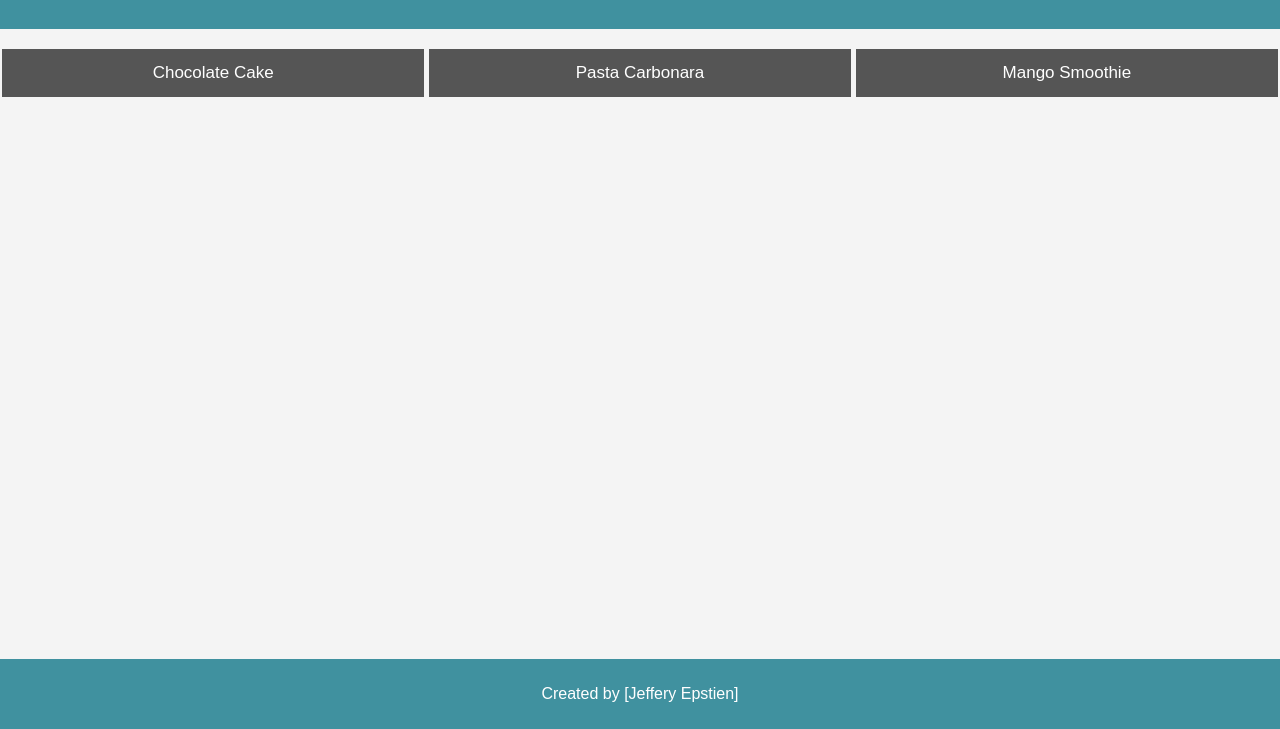
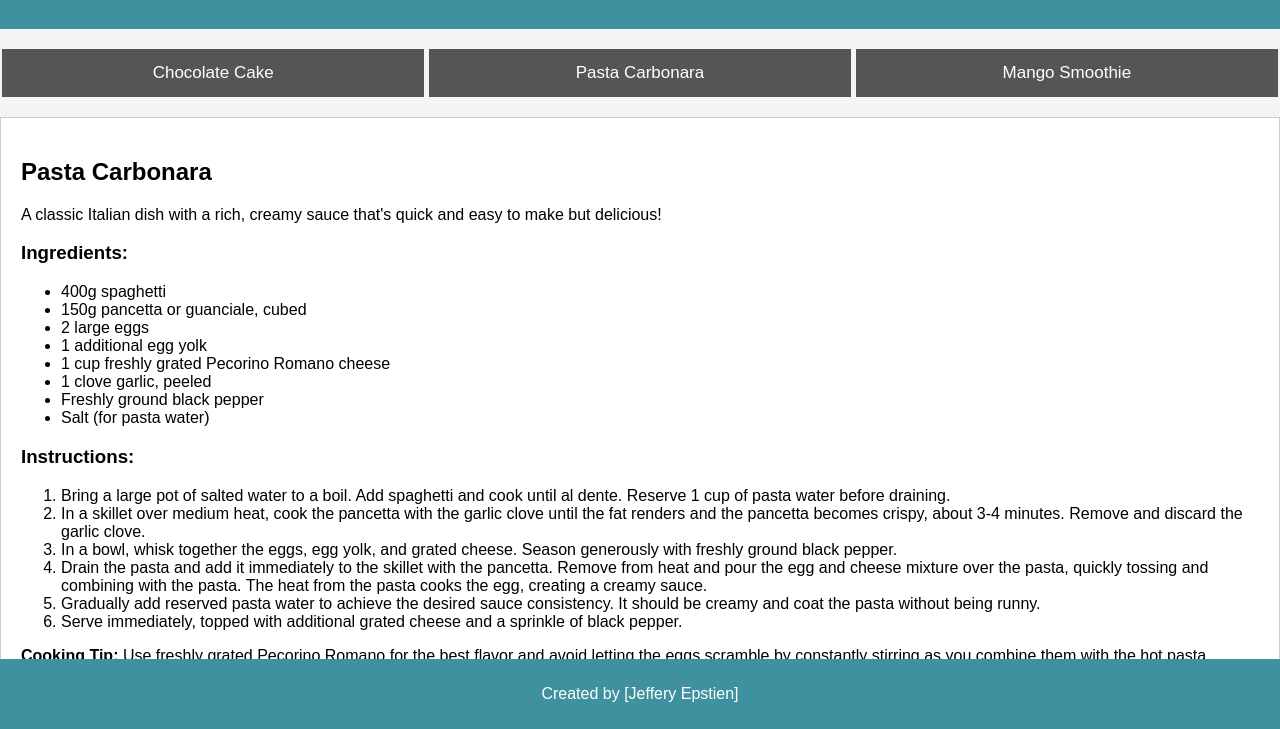
Before and after one commit to Beefynachos152/sa15, a plain HTML site: page index.html in a window 1280 px wide. Both pictures are taken after a click on the button "Pasta Carbonara". Shown: the part 71-800 px from the top of the page. Drawn offline with Linux system fonts and the light colour scheme.

Commit message:
for pasta

```diff
--- a/index.html
+++ b/index.html
@@ -48,6 +48,33 @@
             <li>Pour into glasses and serve immediately, garnished with a slice of mango or mint leaves if desired.</li>
         </ol>
     </section>
+
+    <section id="Recipe2" class="tabcontent" style="display:none">
+        <h2>Pasta Carbonara</h2>
+        <p>A classic Italian dish with a rich, creamy sauce that's quick and easy to make but delicious!</p>
+        <h3>Ingredients:</h3>
+        <ul>
+            <li>400g spaghetti</li>
+            <li>150g pancetta or guanciale, cubed</li>
+            <li>2 large eggs</li>
+            <li>1 additional egg yolk</li>
+            <li>1 cup freshly grated Pecorino Romano cheese</li>
+            <li>1 clove garlic, peeled</li>
+            <li>Freshly ground black pepper</li>
+            <li>Salt (for pasta water)</li>
+        </ul>
+        <h3>Instructions:</h3>
+        <ol>
+            <li>Bring a large pot of salted water to a boil. Add spaghetti and cook until al dente. Reserve 1 cup of pasta water before draining.</li>
+            <li>In a skillet over medium heat, cook the pancetta with the garlic clove until the fat renders and the pancetta becomes crispy, about 3-4 minutes. Remove and discard the garlic clove.</li>
+            <li>In a bowl, whisk together the eggs, egg yolk, and grated cheese. Season generously with freshly ground black pepper.</li>
+            <li>Drain the pasta and add it immediately to the skillet with the pancetta. Remove from heat and pour the egg and cheese mixture over the pasta, quickly tossing and combining with the pasta. The heat from the pasta cooks the egg, creating a creamy sauce.</li>
+            <li>Gradually add reserved pasta water to achieve the desired sauce consistency. It should be creamy and coat the pasta without being runny.</li>
+            <li>Serve immediately, topped with additional grated cheese and a sprinkle of black pepper.</li>
+        </ol>
+        <p><strong>Cooking Tip:</strong> Use freshly grated Pecorino Romano for the best flavor and avoid letting the eggs scramble by constantly stirring as you combine them with the hot pasta.</p>
+    </section>
+
     <footer>
         <p>Created by [Jeffery Epstien]</p>
     </footer>
```
